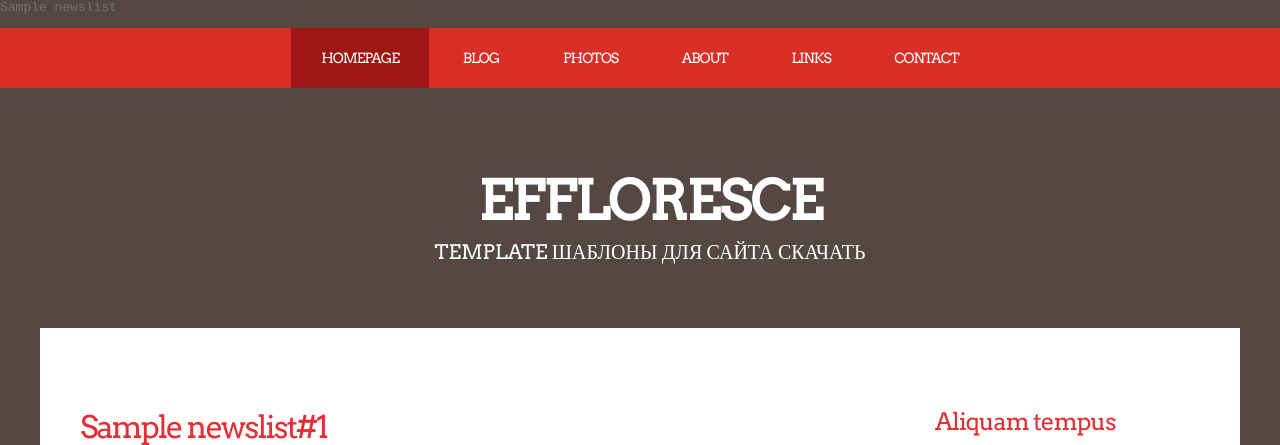
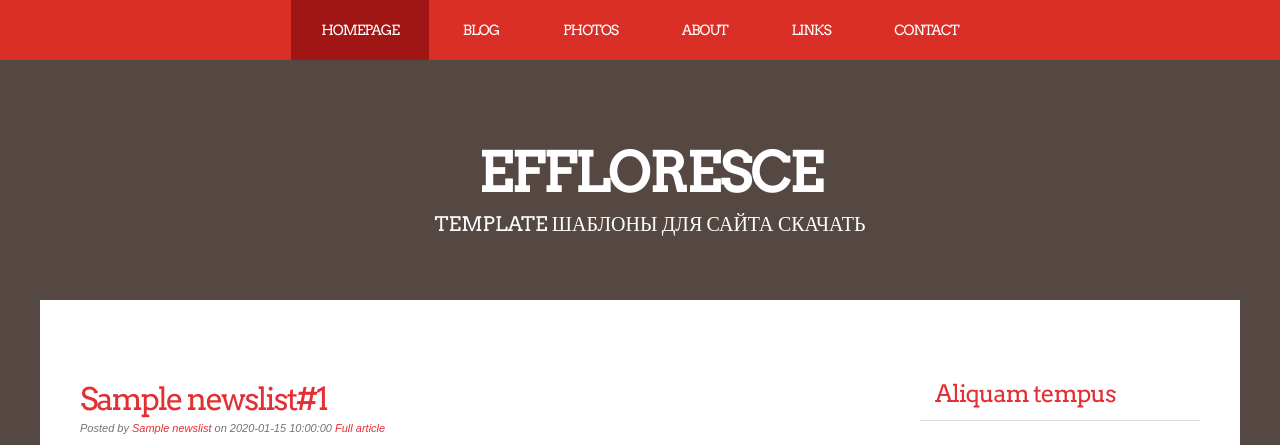
Before and after one commit to Dobrodeev/MVCProject, a PHP site: template views/news/index.php in a window 1280 px wide. Shown: the top 445 px of the page. Run offline with PHP 8.4, Linux system fonts and the light colour scheme; the template is opened without the code that fills it: most values are stand-ins (such as "Sample title", 1, 10 or a date in 2020).

Commit message:
убрали отладочные строки

```diff
--- a/views/news/index.php
+++ b/views/news/index.php
@@ -1,12 +1,13 @@
 <?php
+/**
 foreach ($newslist as $value)
 {
+    echo '<pre>';
     echo $value['preview'];
+    echo '</pre>';
 }
-echo '<pre>';
-        print_r($newslist['author_name']);
-        echo '</pre>';
-        ?>
+ */
+?>
 <!DOCTYPE html PUBLIC "-//W3C//DTD XHTML 1.0 Strict//EN" "http://www.w3.org/TR/xhtml1/DTD/xhtml1-strict.dtd">
 <html xmlns="http://www.w3.org/1999/xhtml">
 <head>
```
